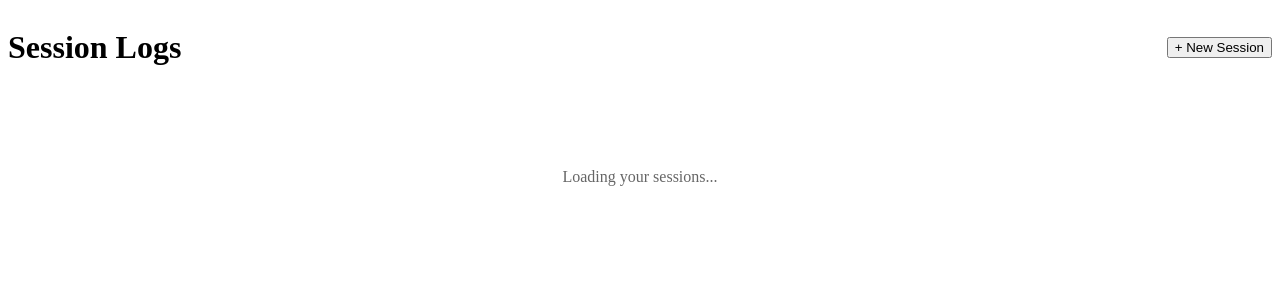
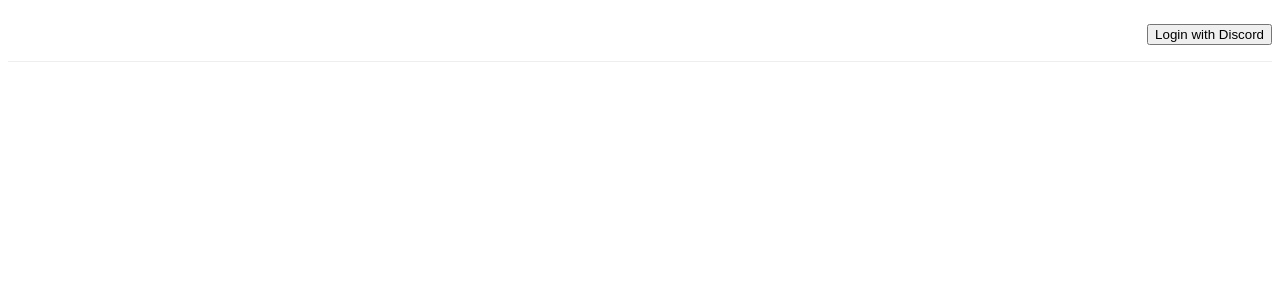
Before and after one commit to coconutswallow/Guides, a Jekyll site: the page dm-tool/index.html, which Jekyll copies as it is, in a window 1280 px wide. Shown: the top 300 px of the page. Built offline with Jekyll 4.4.1, drawn with Linux system fonts in a browser that asks for light colours.

Commit message:
Update index.html

```diff
--- a/dm-tool/index.html
+++ b/dm-tool/index.html
@@ -8,89 +8,128 @@
     <link rel="stylesheet" href="assets/css/style.css">
 
     <style>
+        /* Auth Header Styling (Matches your existing tools) */
+        .auth-container {
+            display: flex;
+            justify-content: flex-end;
+            align-items: center;
+            padding: 1rem 0;
+            margin-bottom: 2rem;
+            border-bottom: 1px solid #eee;
+        }
+
+        .user-profile {
+            display: flex;
+            align-items: center;
+            gap: 1rem;
+        }
+
+        .user-avatar {
+            width: 32px;
+            height: 32px;
+            border-radius: 50%;
+            background: #ccc;
+        }
+
         .dashboard-header {
             display: flex;
             justify-content: space-between;
             align-items: center;
-            margin-bottom: 2rem;
+            margin-bottom: 1.5rem;
         }
-        .session-list {
+
+        .session-table {
             width: 100%;
             border-collapse: collapse;
-            margin-top: 1rem;
+            background: #fff;
+            box-shadow: 0 1px 3px rgba(0,0,0,0.1);
+            border-radius: 8px;
+            overflow: hidden;
         }
-        .session-list th, .session-list td {
+        .session-table th, .session-table td {
+            padding: 12px 16px;
             text-align: left;
-            padding: 12px;
-            border-bottom: 1px solid #eee;
+            border-bottom: 1px solid #f0f0f0;
         }
-        .session-list tr:hover {
-            background-color: #f9f9f9;
+        .session-table th {
+            background: #f8f9fa;
+            font-weight: 600;
+            color: #444;
         }
+        .session-table tr:hover { background-color: #f8f9fa; }
+
         .status-badge {
             padding: 4px 8px;
             border-radius: 12px;
-            font-size: 0.85em;
-            background: #eee;
+            font-size: 0.8em;
+            font-weight: 500;
         }
-        .status-planning { background: #e3f2fd; color: #0d47a1; }
-        .status-active { background: #e8f5e9; color: #1b5e20; }
-        .status-completed { background: #f5f5f5; color: #616161; }
+        .status-planning { background: #e3f2fd; color: #1565c0; }
+        .status-active { background: #e8f5e9; color: #2e7d32; }
+        .status-completed { background: #eeeeee; color: #616161; }
 
-        /* Loading & Empty States */
-        #loading-state, #empty-state {
-            text-align: center;
-            padding: 2rem;
-            color: #666;
-        }
         .hidden { display: none !important; }
     </style>
 </head>
 <body>
 
-    <div id="auth-header">
-        <div class="user-profile hidden" id="user-profile">
-            <span id="user-name">Loading...</span>
-            <button id="logout-btn" class="btn btn-secondary btn-sm">Logout</button>
-        </div>
-    </div>
+    <div class="container">
 
-    <div class="container">
-        <div class="dashboard-header">
-            <h1>Session Logs</h1>
-            <button id="btn-new-session" class="btn btn-primary">
-                + New Session
-            </button>
+        <div class="auth-container">
+            <div id="login-section" class=""> <button id="login-btn" class="btn btn-primary">Login with Discord</button>
+            </div>
+
+            <div id="user-section" class="user-profile hidden">
+                <img id="user-avatar" class="user-avatar" src="" alt="Avatar">
+                <span id="user-name" style="font-weight:500;">Loading...</span>
+                <button id="logout-btn" class="btn btn-sm btn-secondary">Logout</button>
+            </div>
         </div>
 
-        <div class="card">
-
-            <div id="loading-state">
-                <p>Loading your sessions...</p>
+        <div id="dashboard-content" class="hidden">
+            <div class="dashboard-header">
+                <h1>My Session Logs</h1>
+                <button id="btn-new-session" class="btn btn-primary">+ New Session</button>
             </div>
 
-            <div id="empty-state" class="hidden">
-                <p>No sessions found. Start a new game log!</p>
+            <div id="loading-state" style="text-align:center; padding:3rem; color:#666;">
+                Loading sessions...
             </div>
 
-            <table class="session-list hidden" id="session-table">
+            <div id="empty-state" class="hidden" style="text-align:center; padding:3rem; background:#f9f9f9; border-radius:8px;">
+                <h3>No sessions found</h3>
+                <p style="color:#666; margin-bottom:1rem;">Start your first game log to get started.</p>
+                <button id="btn-create-first" class="btn btn-outline">Create Session</button>
+            </div>
+
+            <table id="session-table" class="session-table hidden">
                 <thead>
                     <tr>
-                        <th style="width: 40%">Session Name</th>
-                        <th>Date</th>
-                        <th>Status</th>
-                        <th style="text-align: right;">Actions</th>
+                        <th style="width: 45%;">Session Name</th>
+                        <th style="width: 15%;">Date</th>
+                        <th style="width: 15%;">Status</th>
+                        <th style="width: 15%;">APL</th> <th style="width: 10%; text-align:right;">Actions</th>
                     </tr>
                 </thead>
                 <tbody id="session-list-body">
                     </tbody>
             </table>
         </div>
+
+        <div id="public-landing" class="hidden" style="text-align:center; padding: 4rem 1rem;">
+            <h2>Welcome to the Hawthorne DM Tool</h2>
+            <p style="max-width:600px; margin: 1rem auto; color:#666;">
+                Log your sessions, calculate rewards automatically, and generate Discord-ready text blocks.
+                Please login with Discord to access your logs.
+            </p>
+        </div>
+
     </div>
 
-    <script type="module" src="assets/js/auth-check.js"></script>
+    <script type="module" src="assets/js/supabaseClient.js"></script>
+    <script type="module" src="assets/js/auth-manager.js"></script>
 
-    <script type="module" src="assets/js/dashboard.js"></script>
+    <script type="module" src="assets/js/dm-tool/dashboard.js"></script>
 
 </body>
 </html>
```
